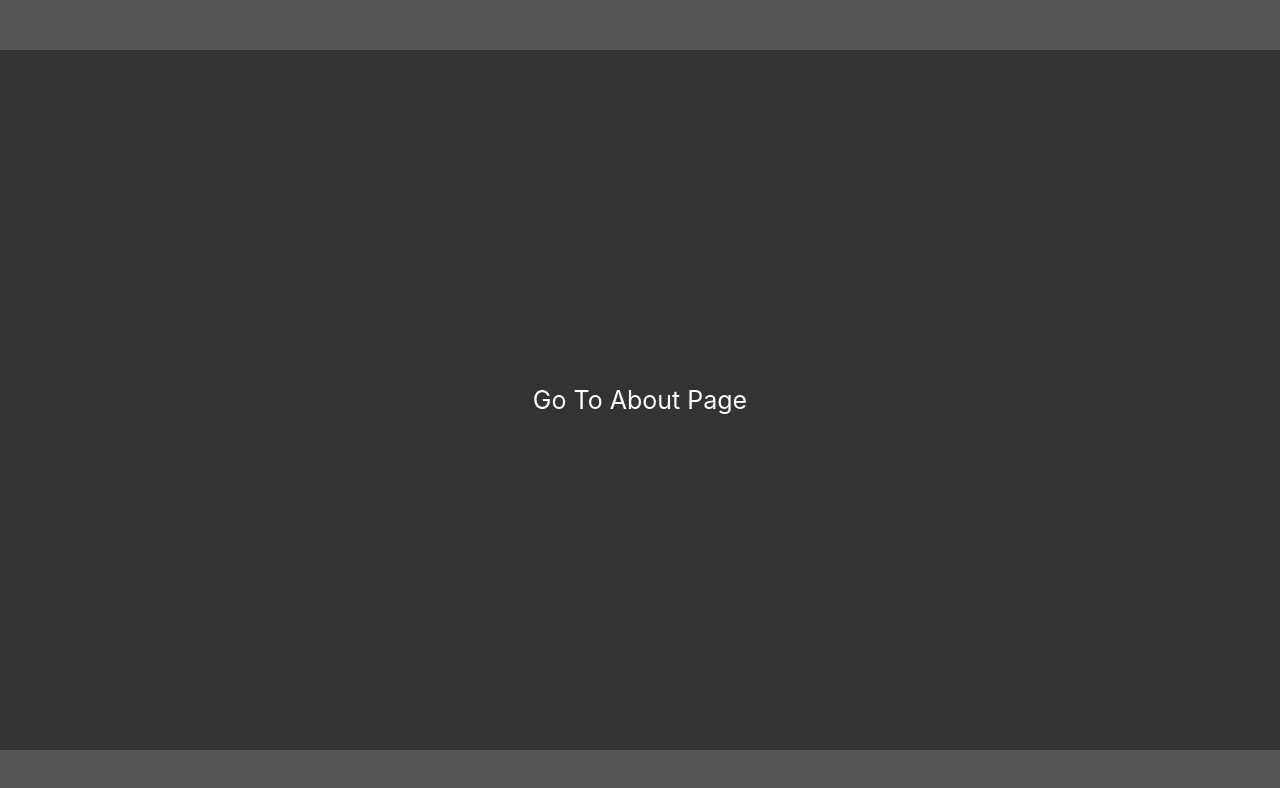
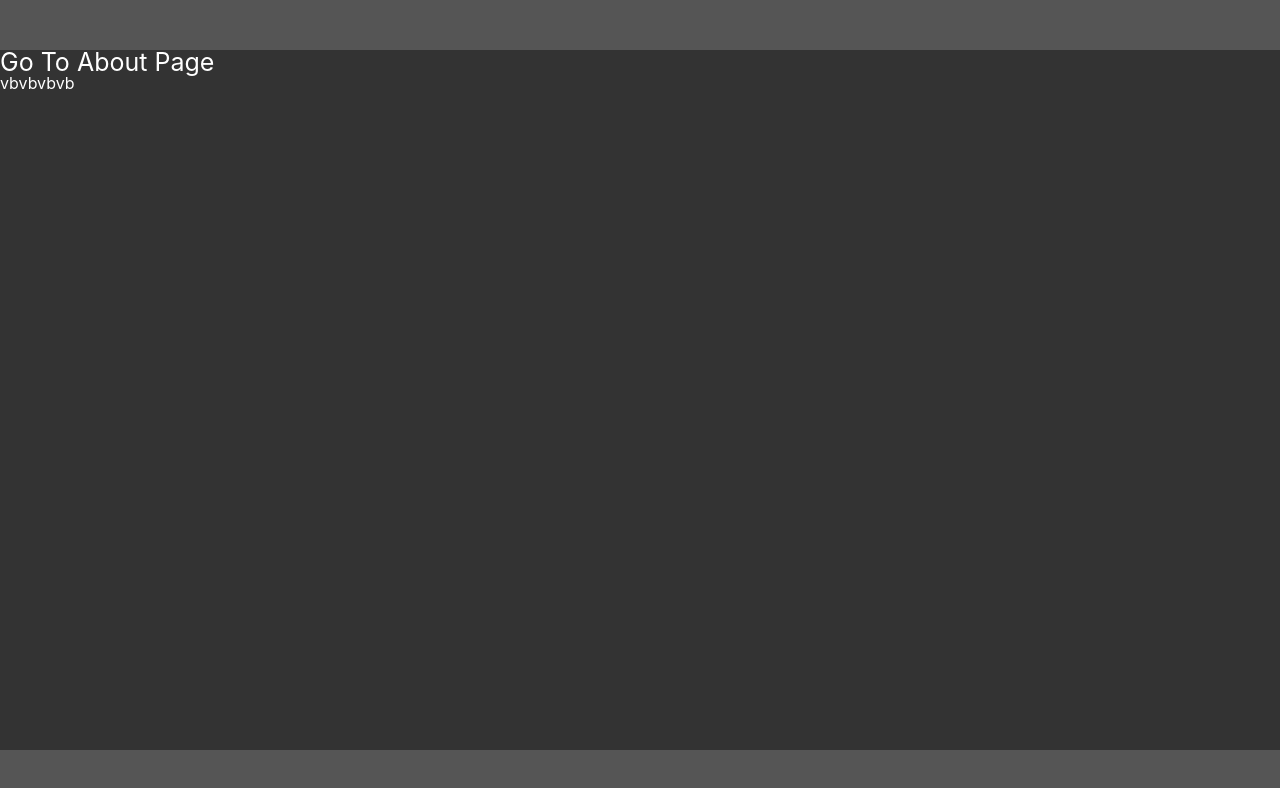
Before and after one commit to spacboss/spacmovie, a React (Create React App) app: page / in a window 1280 px wide. Shown: the top 788 px of the page. Built offline with nearby package versions, Linux system fonts and the light colour scheme.

Commit message:
Work in progress on collection

```diff
--- /dev/null
+++ b/src/Collection/Collection.css
@@ -0,0 +1,3 @@
+.COLLECTION {
+  color: white;
+}
--- /dev/null
+++ b/src/Collection/Collection.js
@@ -0,0 +1,8 @@
+import React from "react";
+import "./Collection.css";
+
+function Collection(props) {
+  return <div className="COLLECTION">{props.col}</div>;
+}
+
+export default Collection;
--- a/src/Home/Home.js
+++ b/src/Home/Home.js
@@ -1,8 +1,13 @@
 import React from "react";
 import { Link } from "react-router-dom";
-
+import Collection from "../Collection/Collection.js";
 function Home() {
-  return <Link to="about">Go To About Page</Link>;
+  return (
+    <div>
+      <Link to="about">Go To About Page</Link>
+      <Collection col="vbvbvbvb"></Collection>
+    </div>
+  );
 }
 
 export default Home;
```
Also changed, not shown: src/Card/Card.css (added, +9 -0 lines), src/Card/Card.js (added, +9 -0 lines).
